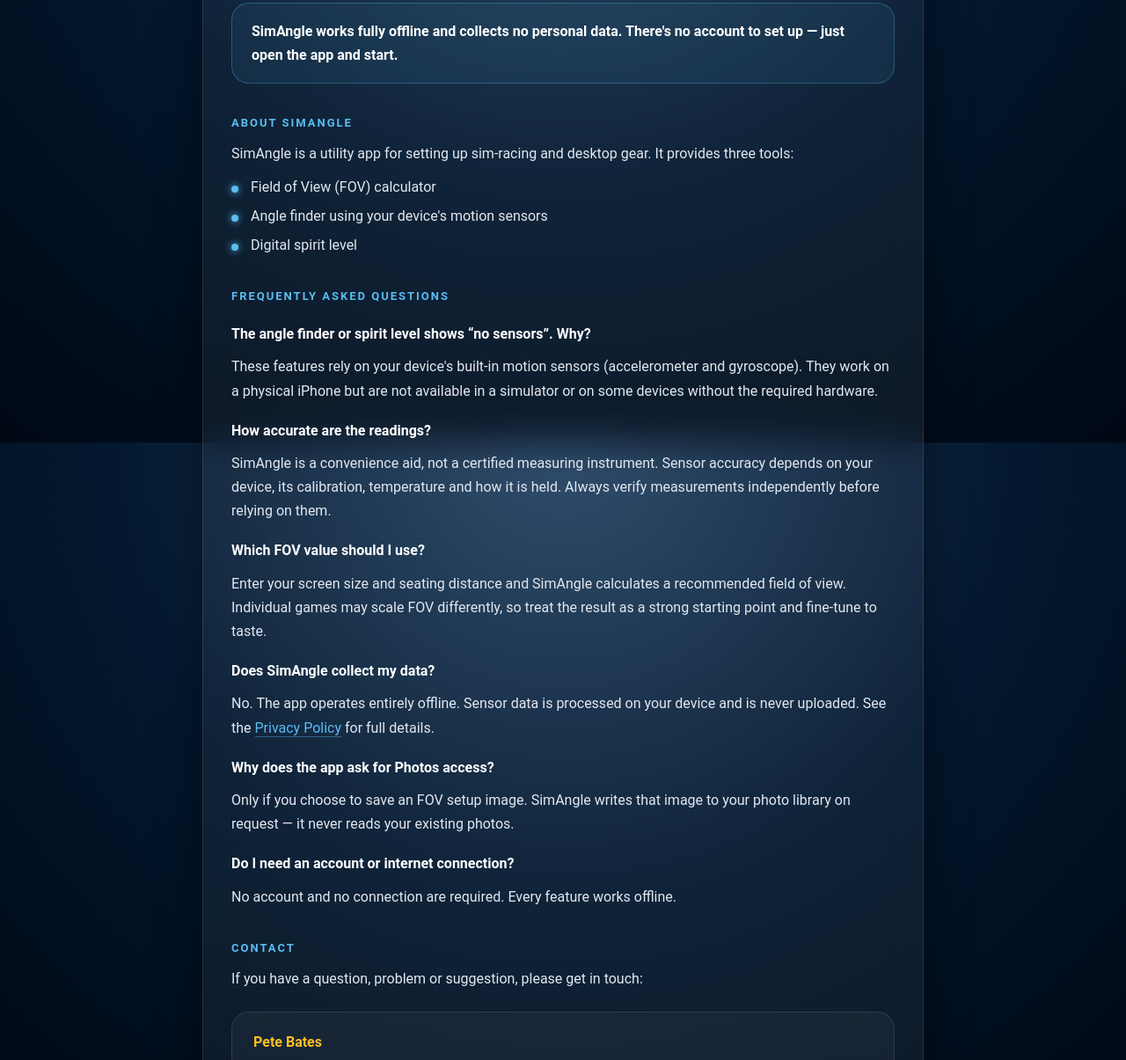
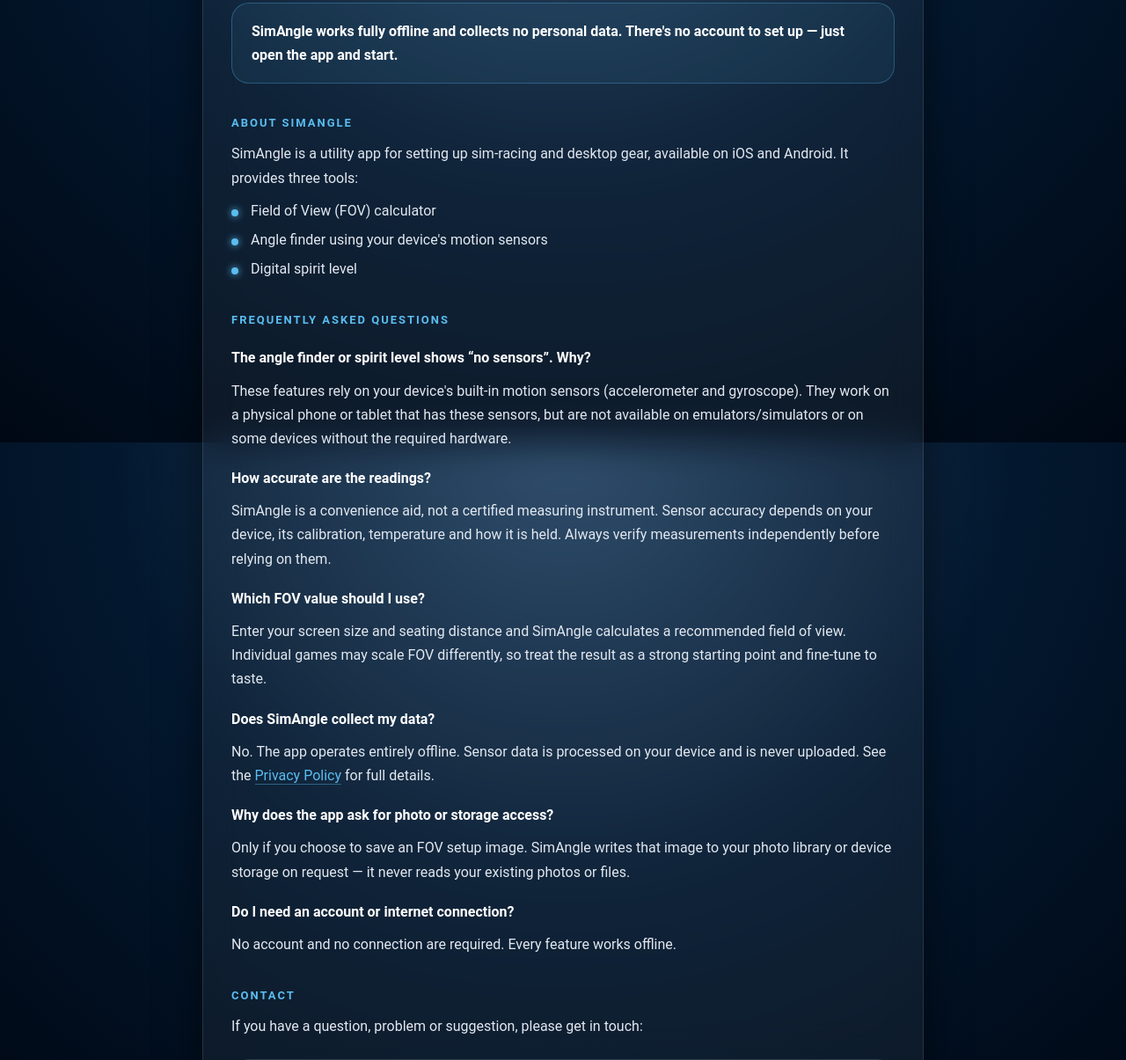
Before and after one commit to batespe/support, a plain HTML site: page index.html in a window 1280 px wide. Shown: the part 297-1502 px from the top of the page at 88% size. Drawn offline with Linux system fonts and the light colour scheme.

Commit message:
Enhance HTML content for clarity and detail

```diff
--- a/index.html
+++ b/index.html
@@ -78,7 +78,7 @@
         <div class="highlight"><p>SimAngle works fully offline and collects no personal data. There's no account to set up &mdash; just open the app and start.</p></div>
 
         <h2>About SimAngle</h2>
-        <p>SimAngle is a utility app for setting up sim-racing and desktop gear. It provides three tools:</p>
+        <p>SimAngle is a utility app for setting up sim-racing and desktop gear, available on iOS and Android. It provides three tools:</p>
         <ul>
             <li>Field of View (FOV) calculator</li>
             <li>Angle finder using your device's motion sensors</li>
@@ -88,7 +88,7 @@
         <h2>Frequently Asked Questions</h2>
         <div class="faq">
             <p class="q">The angle finder or spirit level shows &ldquo;no sensors&rdquo;. Why?</p>
-            <p>These features rely on your device's built-in motion sensors (accelerometer and gyroscope). They work on a physical iPhone but are not available in a simulator or on some devices without the required hardware.</p>
+            <p>These features rely on your device's built-in motion sensors (accelerometer and gyroscope). They work on a physical phone or tablet that has these sensors, but are not available on emulators/simulators or on some devices without the required hardware.</p>
 
             <p class="q">How accurate are the readings?</p>
             <p>SimAngle is a convenience aid, not a certified measuring instrument. Sensor accuracy depends on your device, its calibration, temperature and how it is held. Always verify measurements independently before relying on them.</p>
@@ -99,8 +99,8 @@
             <p class="q">Does SimAngle collect my data?</p>
             <p>No. The app operates entirely offline. Sensor data is processed on your device and is never uploaded. See the <a href="PrivacyPolicy.html">Privacy Policy</a> for full details.</p>
 
-            <p class="q">Why does the app ask for Photos access?</p>
-            <p>Only if you choose to save an FOV setup image. SimAngle writes that image to your photo library on request &mdash; it never reads your existing photos.</p>
+            <p class="q">Why does the app ask for photo or storage access?</p>
+            <p>Only if you choose to save an FOV setup image. SimAngle writes that image to your photo library or device storage on request &mdash; it never reads your existing photos or files.</p>
 
             <p class="q">Do I need an account or internet connection?</p>
             <p>No account and no connection are required. Every feature works offline.</p>
```
